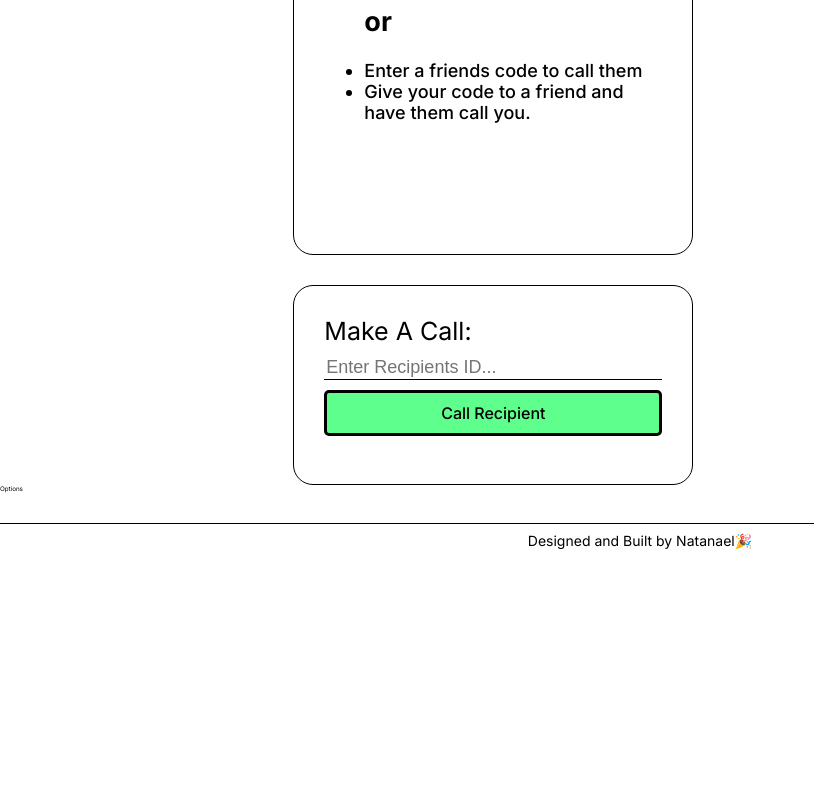
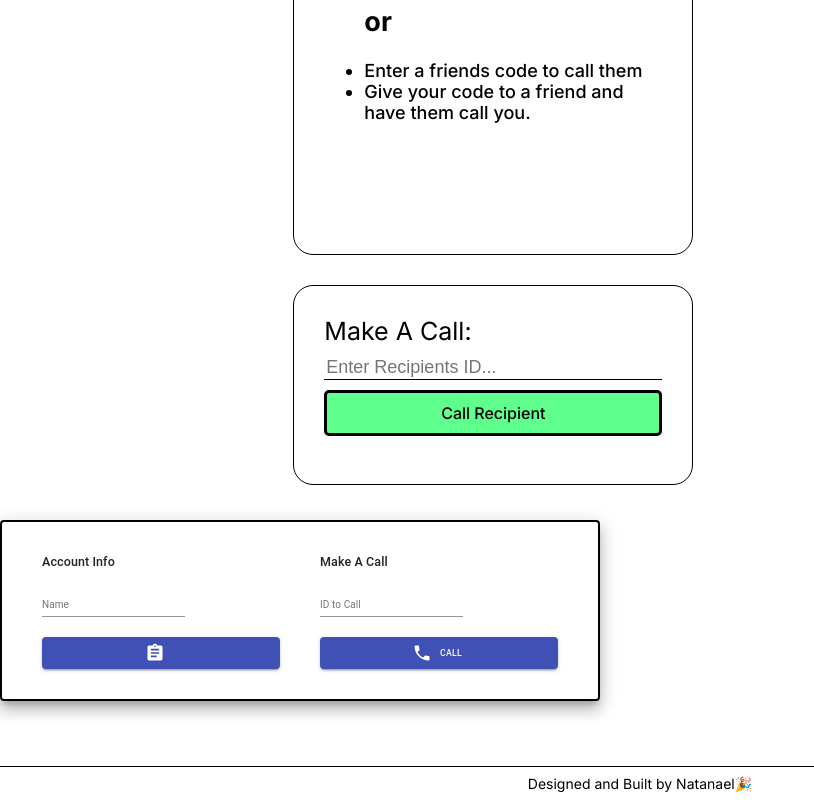
Before and after one commit to nacheco/project-volt, a Next.js app: page /session/video in a window 1280 px wide. Shown: the part 429-1229 px from the top of the page, without its empty margins (0-814 px from the left). Before the commit the page ends 986 px from the top, so only its background shows below. Built offline with nearby package versions, Linux system fonts and the light colour scheme; no server answers.

Commit message:
Completed Notifications & Call Form.

```diff
--- a/SocketContext.js
+++ b/SocketContext.js
@@ -5,7 +5,7 @@
 const SocketContext = createContext();
 
 // const socket = io('http://localhost:5000');
-const socket = io('https://warm-wildwood-81069.herokuapp.com');
+const socket = io('http://localhost:5000');
 
 const ContextProvider = ({ children }) => {
   const [callAccepted, setCallAccepted] = useState(false);
@@ -23,8 +23,12 @@
     navigator.mediaDevices.getUserMedia({ video: true, audio: true })
       .then((currentStream) => {
         setStream(currentStream);
-
-        myVideo.current.srcObject = currentStream;
+        try {
+          myVideo.current.srcObject = currentStream;
+        }
+        catch(e) {
+          console.log(e);
+        }
       });
 
     socket.on('me', (id) => setMe(id));
--- a/components/Notifications.jsx
+++ b/components/Notifications.jsx
@@ -1,8 +1,23 @@
-import React from 'react'
+import React, { useContext } from 'react'
+import { Button } from '@material-ui/core';
+
+
+import { SocketContext } from '../SocketContext';
 
 const Notifications = () => {
+  const { answerCall, call, callAccepted } = useContext(SocketContext);
+
   return (
-    <div>Notifications</div>
+    <>
+    {call.isReceivedCall && !callAccepted && (
+      <div style={{ display: 'flex', justifyContent: 'center'}}>
+        <h1>{call.name} is calling: </h1>
+        <Button variant="contained" color="primary" onClick={answerCall}>
+          Answer
+        </Button>
+      </div>
+    )}
+    </>
   )
 }
 
--- a/components/Options.jsx
+++ b/components/Options.jsx
@@ -1,7 +1,93 @@
-import React from "react";
+import React, { useContext, useState } from "react";
+import { Button, TextField, Grid, Typography, Container, Paper} from '@material-ui/core';
+import { makeStyles } from "@material-ui/core/styles";
+import { CopyToClipboard } from "react-copy-to-clipboard";
+import { Assignment, Phone, PhoneDisabled } from "@material-ui/icons";
 
-const Options = () => {
-  return <div>Options</div>;
+import { SocketContext } from '../SocketContext';
+
+const useStyles = makeStyles((theme) => ({
+  root: {
+    display: 'flex',
+    flexDirection: 'column',
+  },
+  gridContainer: {
+    width: '100%',
+    [theme.breakpoints.down('xs')]: {
+      flexDirection: 'column',
+    },
+  },
+  container: {
+    width: '600px',
+    margin: '35px 0',
+    padding: 0,
+    [theme.breakpoints.down('xs')]: {
+      width: '80%',
+    },
+  },
+  margin: {
+    marginTop: 20,
+  },
+  padding: {
+    padding: 20,
+  },
+  paper: {
+    padding: '10px 20px',
+    border: '2px solid black',
+  },
+ }));
+
+const Options = ({ children }) => {
+  const { me, callAccepted, name, setName, callEnded, leaveCall, callUser } = useContext(SocketContext);
+  const [idToCall, setIdToCall] = useState('');
+  const classes = useStyles();
+
+
+  return (
+    <Container className={classes.container}>
+      <Paper elevation={10} className={classes.paper}>
+        <form className={classes.root} noValidate autoComplete="off">
+          <Grid container className={classes.gridContainer}>
+            <Grid item xs={12} md={6} className={classes.padding}>
+              <Typography gutterBottom variant="h6">Account Info</Typography>
+              <TextField label="Name" value={name} onChange={(e) => setName(e.target.value)} />
+              <CopyToClipboard text={me} className={classes.margin}>
+                <Button variant="contained" color="primary" fullWidth startIcon={<Assignment fontSize="large" />}>
+                </Button>
+              </CopyToClipboard>
+            </Grid>
+            <Grid item xs={12} md={6} className={classes.padding}>
+              <Typography gutterBottom variant="h6">Make A Call</Typography>
+              <TextField label="ID to Call" value={idToCall} onChange={(e) => setIdToCall(e.target.value)} />
+              {callAccepted && !callEnded ? (
+                <Button
+                variant="contained"
+                color="secondary"
+                startIcon={<PhoneDisabled fontSize="large" />}
+                fullWidth
+                onClick={leaveCall}
+                className={classes.margin}>
+                    Hang Up
+                </Button>
+              ) : (
+                <Button
+                variant="contained"
+                color="primary"
+                startIcon={<Phone fontSize="large" />}
+                fullWidth
+                onClick={() => callUser(idToCall)}
+                className={classes.margin}
+                >
+                  Call
+                </Button>
+              )}
+            </Grid>
+          </Grid>
+        </form>
+        {children}
+      </Paper>
+    </Container>
+    )
 };
 
 export default Options;
```
